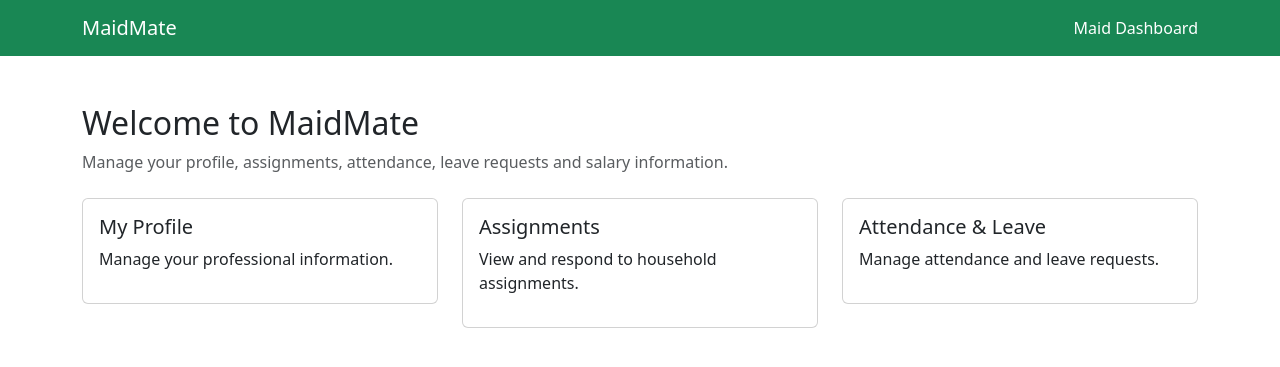
After one commit to shubh110105/sahayika, a Flask app: template app/templates/maid/dashboard.html in a window 1280 px wide. The commit adds this page. Shown: the top 367 px of the page. Run offline with Flask 3, Linux system fonts and the light colour scheme; the template is opened without the code that fills it, so the values that code supplies are empty.

Commit message:
Add admin, customer, and maid dashboard templates with Bootstrap styling

```diff
--- /dev/null
+++ b/app/templates/maid/dashboard.html
@@ -0,0 +1,68 @@
+<!DOCTYPE html>
+<html lang="en">
+
+<head>
+    <meta charset="UTF-8">
+    <meta name="viewport" content="width=device-width, initial-scale=1.0">
+
+    <title>MaidMate - Maid Dashboard</title>
+
+    <link
+        href="https://cdn.jsdelivr.net/npm/bootstrap@5.3.3/dist/css/bootstrap.min.css"
+        rel="stylesheet"
+    >
+</head>
+
+<body>
+
+<nav class="navbar navbar-dark bg-success">
+    <div class="container">
+        <span class="navbar-brand">MaidMate</span>
+        <span class="text-white">Maid Dashboard</span>
+    </div>
+</nav>
+
+<div class="container mt-5">
+
+    <h2>Welcome to MaidMate</h2>
+
+    <p class="text-muted">
+        Manage your profile, assignments, attendance,
+        leave requests and salary information.
+    </p>
+
+    <div class="row mt-4">
+
+        <div class="col-md-4 mb-3">
+            <div class="card">
+                <div class="card-body">
+                    <h5>My Profile</h5>
+                    <p>Manage your professional information.</p>
+                </div>
+            </div>
+        </div>
+
+        <div class="col-md-4 mb-3">
+            <div class="card">
+                <div class="card-body">
+                    <h5>Assignments</h5>
+                    <p>View and respond to household assignments.</p>
+                </div>
+            </div>
+        </div>
+
+        <div class="col-md-4 mb-3">
+            <div class="card">
+                <div class="card-body">
+                    <h5>Attendance & Leave</h5>
+                    <p>Manage attendance and leave requests.</p>
+                </div>
+            </div>
+        </div>
+
+    </div>
+
+</div>
+
+</body>
+</html>
--- a/app/templates/register.html
+++ b/app/templates/register.html
@@ -22,7 +22,7 @@
                 <div class="card-body p-4">
 
                     <h2 class="text-center mb-4">
-                        Create MaidMate Account
+                        Create Sahayika Account
                     </h2>
 
                     <div id="message"></div>
```
Also changed, not shown: app/templates/admin/dashboard.html (added, +68 -0 lines), app/templates/customer/dashboard.html (added, +68 -0 lines).
